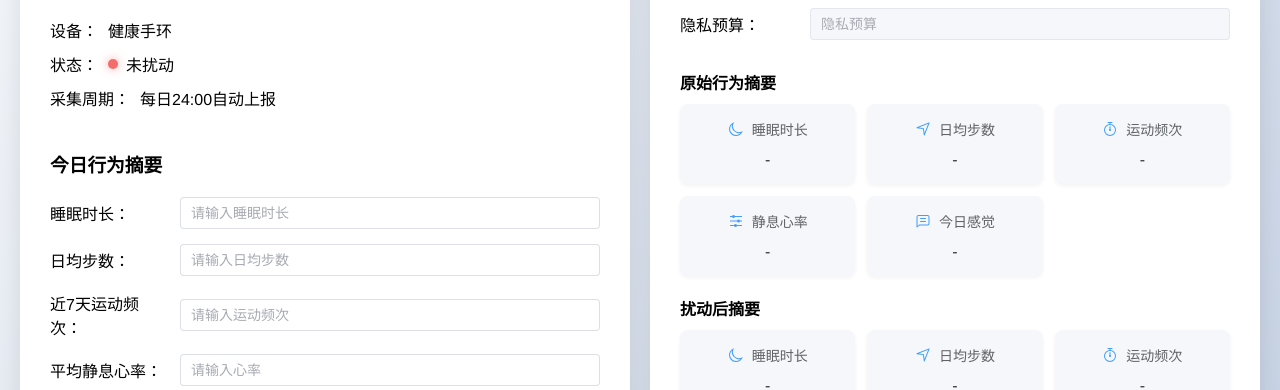
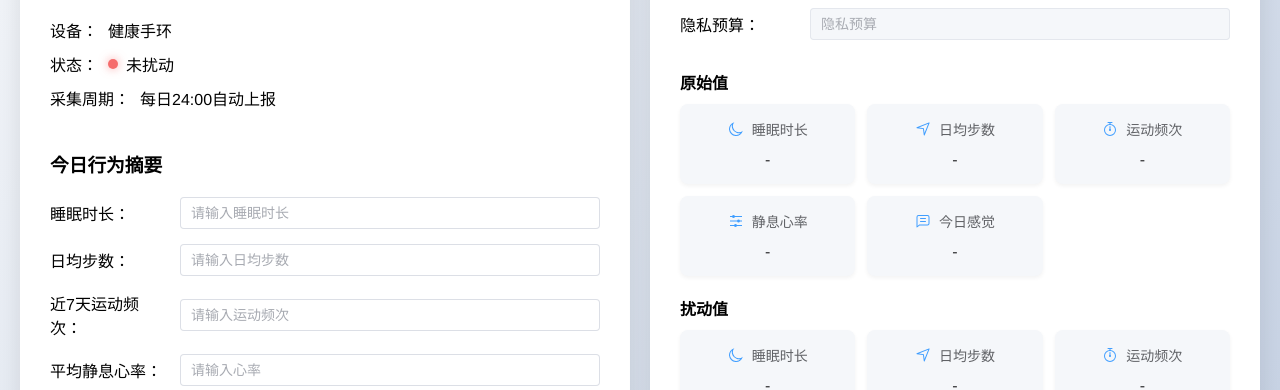
Before and after one commit to Zhou-sq05/trae-team-project, a Vue app in the folder vue-privacy-demo/: page /user/device in a window 1280 px wide. Shown: the part 201-591 px from the top of the page. Built offline with nearby package versions, Linux system fonts and the light colour scheme; sample sign-in values are in the browser's storage.

Commit message:
docs(user): 修改摘要标题为更简洁的表达
将"原始行为摘要"改为"原始值"，"扰动后摘要"改为"扰动值"，使界面文本更简洁直观

```diff
--- a/vue-privacy-demo/src/views/user/UserDevice.vue
+++ b/vue-privacy-demo/src/views/user/UserDevice.vue
@@ -112,7 +112,7 @@
         </div>
       </div>
       <div class="raw-summary">
-        <h4>原始行为摘要</h4>
+        <h4>原始值</h4>
         <div class="card-grid">
           <div class="summary-card" v-for="(value, key) in parsedRawSummary" :key="key">
             <div class="card-header">
@@ -124,7 +124,7 @@
         </div>
       </div>
       <div class="perturbed-summary">
-        <h4>扰动后摘要</h4>
+        <h4>扰动值</h4>
         <div class="card-grid">
           <div class="summary-card" v-for="(value, key) in parsedPerturbedSummary" :key="key">
             <div class="card-header">
```
